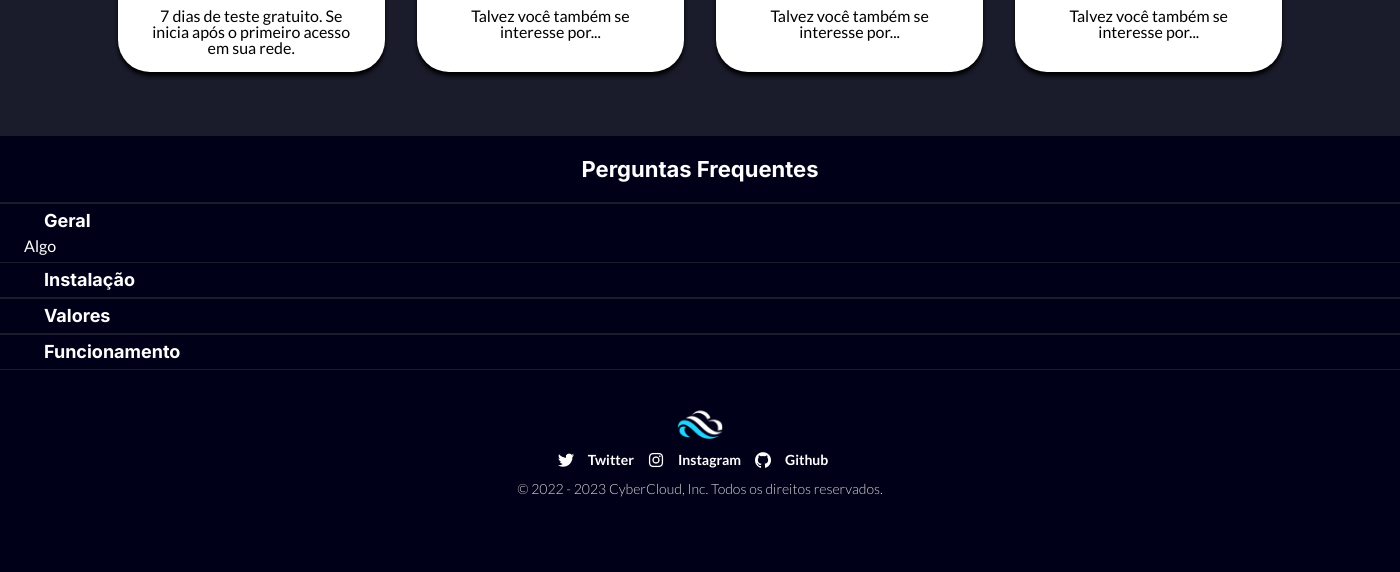
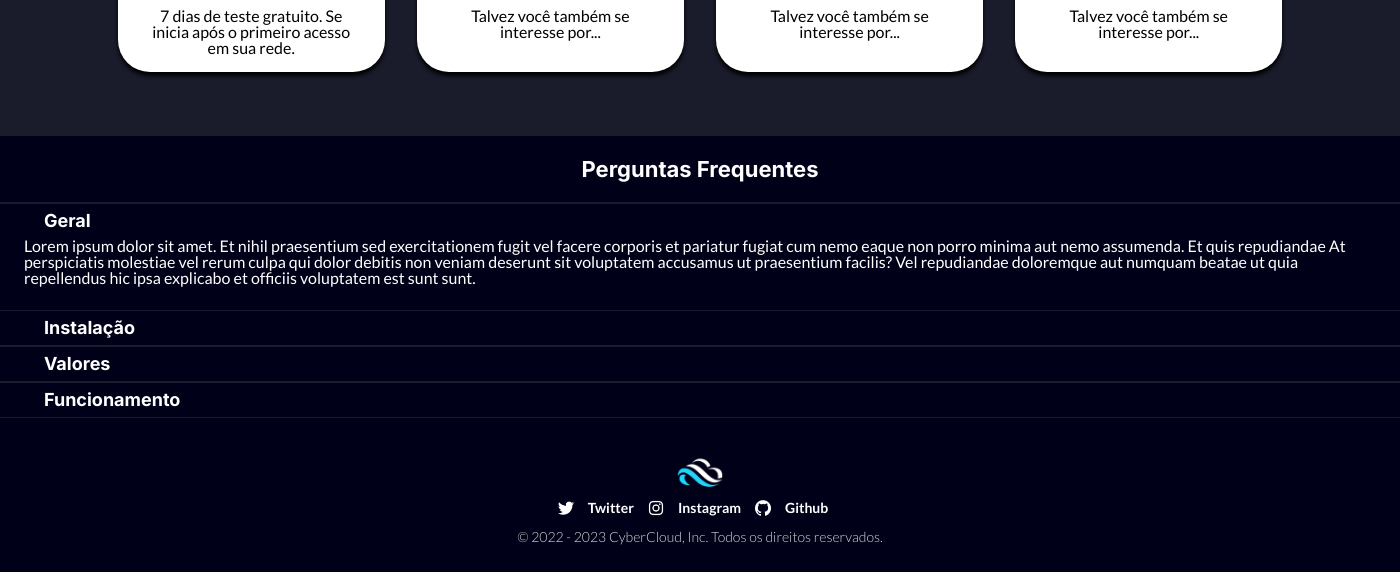
Before and after one commit to NathanSGomes/ProjetoSemestral, a PHP site: page / in a window 1400 px wide, after a click on "Geral"; the page is wider, and only the part inside the window is pictured. Shown: the part 999-1571 px from the top of that part. Before the commit the page ends 1496 px from the top of that part, so only its background shows below. Run offline with PHP 8.4, Linux system fonts and the light colour scheme.

Commit message:
Add files via upload

```diff
--- a/index.html
+++ b/index.html
@@ -162,22 +162,22 @@
             <h2 class="pergunta__titulo">Perguntas Frequentes</h2>
             <details class="detalhe">
                 <summary class="detalhe__titulo">Geral</summary>
-                <p class="detalhe__texto">Algo</p>
+                <p class="detalhe__texto">Lorem ipsum dolor sit amet. Et nihil praesentium sed exercitationem fugit vel facere corporis et pariatur fugiat cum nemo eaque non porro minima aut nemo assumenda. Et quis repudiandae At perspiciatis molestiae vel rerum culpa qui dolor debitis non veniam deserunt sit voluptatem accusamus ut praesentium facilis? Vel repudiandae doloremque aut numquam beatae ut quia repellendus hic ipsa explicabo et officiis voluptatem est sunt sunt.</p>
             </details>
 
             <details class="detalhe">
                 <summary class="detalhe__titulo">Instalação</summary>
-                <p class="detalhe__texto">Algo</p>
+                <p class="detalhe__texto">Lorem ipsum dolor sit amet. Et nihil praesentium sed exercitationem fugit vel facere corporis et pariatur fugiat cum nemo eaque non porro minima aut nemo assumenda. Et quis repudiandae At perspiciatis molestiae vel rerum culpa qui dolor debitis non veniam deserunt sit voluptatem accusamus ut praesentium facilis? Vel repudiandae doloremque aut numquam beatae ut quia repellendus hic ipsa explicabo et officiis voluptatem est sunt sunt.</p>
             </details>
 
             <details class="detalhe">
                 <summary class="detalhe__titulo">Valores</summary>
-                <p class="detalhe__texto">Algo</p>
+                <p class="detalhe__texto">Lorem ipsum dolor sit amet. Et nihil praesentium sed exercitationem fugit vel facere corporis et pariatur fugiat cum nemo eaque non porro minima aut nemo assumenda. Et quis repudiandae At perspiciatis molestiae vel rerum culpa qui dolor debitis non veniam deserunt sit voluptatem accusamus ut praesentium facilis? Vel repudiandae doloremque aut numquam beatae ut quia repellendus hic ipsa explicabo et officiis voluptatem est sunt sunt.</p>
             </details>
 
             <details class="detalhe">
                 <summary class="detalhe__titulo">Funcionamento</summary>
-                <p class="detalhe__texto">Algo</p>
+                <p class="detalhe__texto">Lorem ipsum dolor sit amet. Et nihil praesentium sed exercitationem fugit vel facere corporis et pariatur fugiat cum nemo eaque non porro minima aut nemo assumenda. Et quis repudiandae At perspiciatis molestiae vel rerum culpa qui dolor debitis non veniam deserunt sit voluptatem accusamus ut praesentium facilis? Vel repudiandae doloremque aut numquam beatae ut quia repellendus hic ipsa explicabo et officiis voluptatem est sunt sunt.</p>
             </details>
 
         </section>
--- a/login.html
+++ b/login.html
@@ -32,7 +32,7 @@
                     <input class="login__senha" type="password" placeholder="Digite sua Senha">
                     <input class="login__email" type="password" placeholder="Confirme sua Senha">
                     <input class="login__senha" type="text" placeholder="Digite seu Endereço">
-                    <a href="index.html" class="login__entrar">Cadastrar</a>
+                    <a href="index.html" class="login__entrar">Cadastrar-se</a>
                 </div>
             </details>
 
--- a/styles/login.css
+++ b/styles/login.css
@@ -82,22 +82,22 @@ details > summary {
     margin: 1em 0em 0.5em 6em;
 }
 
-.login__entrar:hover {
-    background-color: var(--effect-color);
-    font-weight: 700;
-}
-
-.cadastro__titulo:hover, .login__titulo:hover {
-    color: var(--effect-color);
-    font-weight: 700;
-}
-
 /* Responsividade Tablet */
 
 @media screen and (min-width: 1024px) {
     .registro {
         width: 40%;
         margin-left: 20.23em;
+    }
+
+    .login__entrar:hover {
+        background-color: var(--effect-color);
+        font-weight: 700;
+    }
+
+    .cadastro__titulo:hover, .login__titulo:hover {
+        color: var(--effect-color);
+        font-weight: 700;
     }
 }
 
@@ -119,4 +119,9 @@ details > summary {
         margin-top: 1em;
         margin-bottom: 1em;
     }
+
+    .login__entrar {
+        border-radius: 24px;
+        margin-left: 1em;
+    }
 }
--- a/styles/pergunta.css
+++ b/styles/pergunta.css
@@ -22,6 +22,7 @@
     font-family: var(--secundary-font);
     font-weight: 400;
     margin: 0 1em;
+    padding-bottom: 1em;
 }
 
 details>summary {
```
